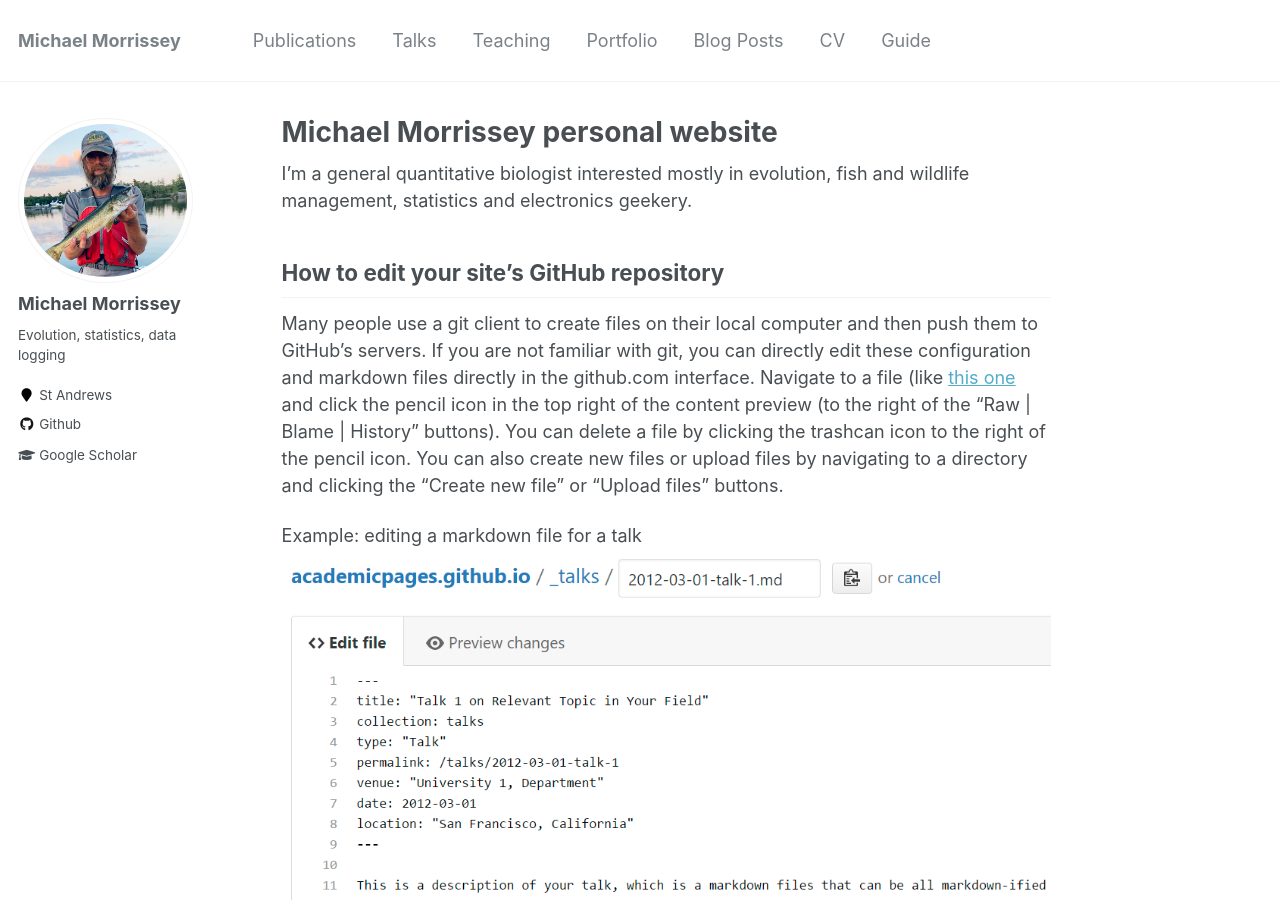
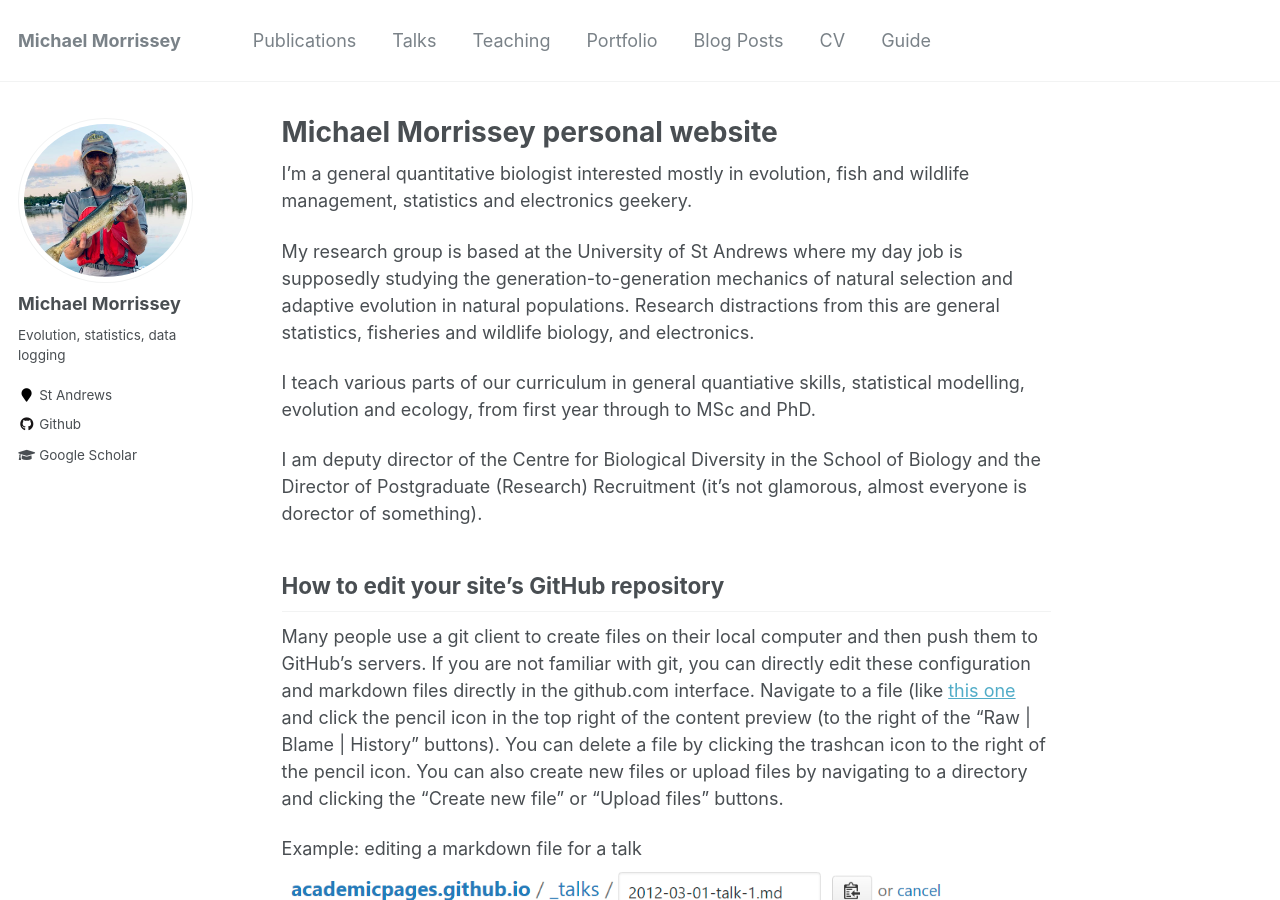
Before and after one commit to mbmorrissey/mbmorrissey.github.io, a Jekyll site: the page built from _pages/about.md, in a window 1280 px wide and 900 px high. Built offline with Jekyll 4.4.1, drawn with Linux system fonts in a browser that asks for light colours.

Commit message:
Update about.md

```diff
--- a/_pages/about.md
+++ b/_pages/about.md
@@ -10,6 +10,12 @@ redirect_from:
 
 I'm a general quantitative biologist interested mostly in evolution, fish and wildlife management, statistics and electronics geekery.
 
+My research group is based at the University of St Andrews where my day job is supposedly studying the generation-to-generation mechanics of natural selection and adaptive evolution in natural populations.  Research distractions from this are general statistics, fisheries and wildlife biology, and electronics.
+
+I teach various parts of our curriculum in general quantiative skills, statistical modelling, evolution and ecology, from first year through to MSc and PhD.
+
+I am deputy director of the Centre for Biological Diversity in the School of Biology and the Director of Postgraduate (Research) Recruitment (it's not glamorous, almost everyone is dorector of something).
+
 
 How to edit your site's GitHub repository
 ------
```
